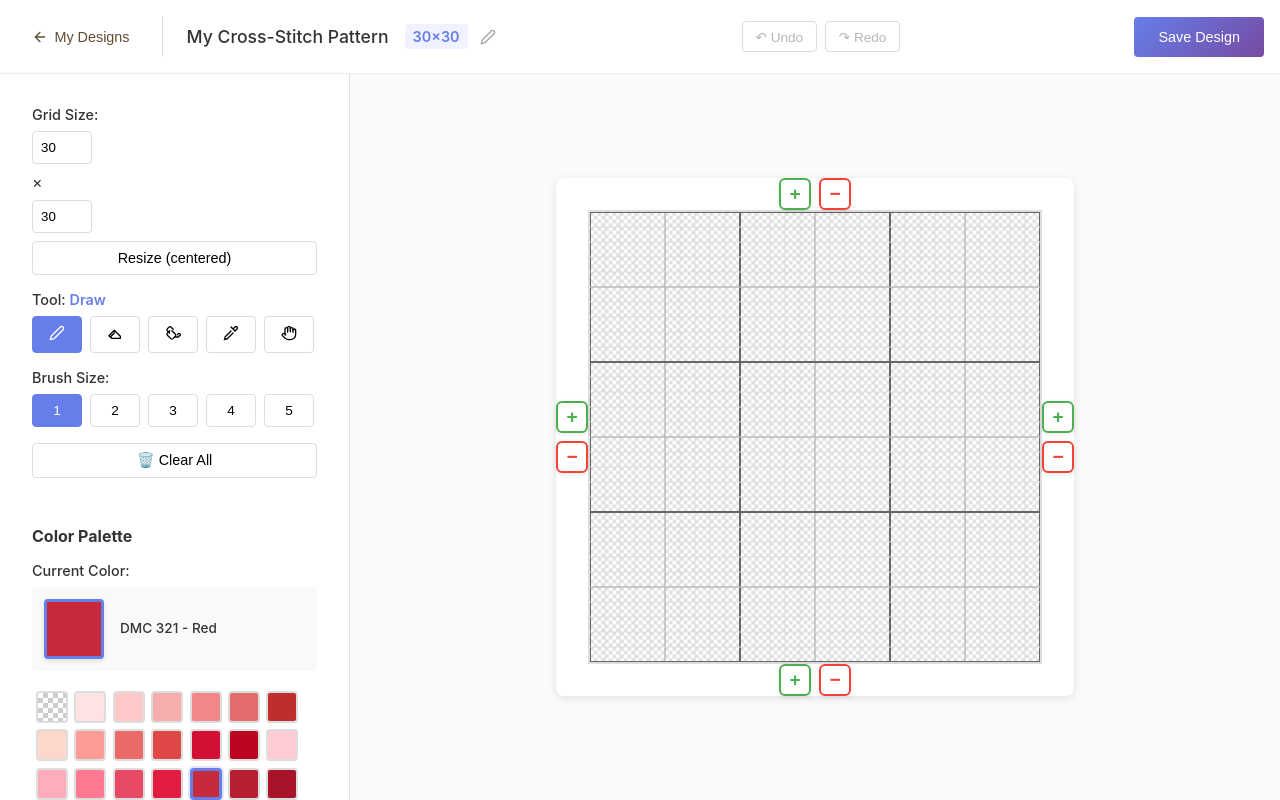
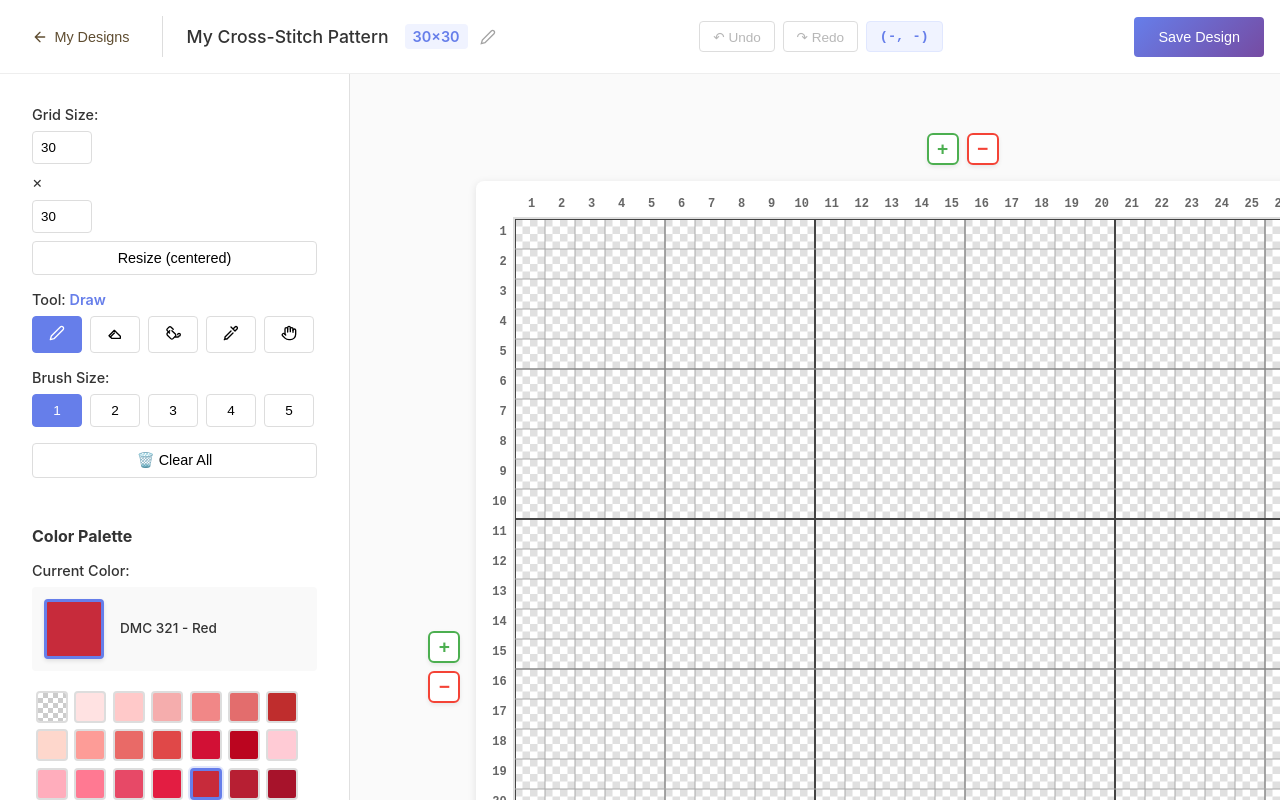
Before and after one commit to itsEliseB/CrossAndStitches, a Vue app in the folder frontend/: page /designs/new in a window 1280 px wide. Built offline with nearby package versions, Linux system fonts and the light colour scheme; no server answers; sample sign-in values are in the browser's storage.

Commit message:
feat(grid): Fix numbering display + add coordinates indicator in topbar

```diff
--- a/frontend/src/components/Designer/GridControls.vue
+++ b/frontend/src/components/Designer/GridControls.vue
@@ -51,6 +51,7 @@ defineEmits(['addRowTop', 'removeRowTop', 'addRowBottom', 'removeRowBottom', 'ad
   position: absolute;
   inset: 0;
   pointer-events: none;
+  margin:-1rem;
 }
 
 .control-edge {
@@ -61,25 +62,26 @@ defineEmits(['addRowTop', 'removeRowTop', 'addRowBottom', 'removeRowBottom', 'ad
 }
 
 .control-edge.top {
+  bottom: 100%;
   left: 50%;
   transform: translateX(-50%);
 }
 
 .control-edge.bottom {
-  bottom: 0px;
+  top: 100%;
   left: 50%;
   transform: translateX(-50%);
 }
 
 .control-edge.left {
-  left: 0;
+  right:100%;
   top: 50%;
   transform: translateY(-50%);
   flex-direction: column;
 }
 
 .control-edge.right {
-  right: 0;
+  left: 100%;
   top: 50%;
   transform: translateY(-50%);
   flex-direction: column;
--- a/frontend/src/components/Designer/SavePanel.vue
+++ b/frontend/src/components/Designer/SavePanel.vue
@@ -60,6 +60,9 @@
       <button @click="$emit('redo')" :disabled="!canRedo" class="btn btn-small" title="Redo (Ctrl+Y)">
         ↷ Redo
       </button>
+      <div class="coordinates-display">
+        {{ hoveredCoordinates }}
+      </div>
     </div>
 
     <button @click="$emit('save')" class="btn btn-primary" :disabled="saving">
@@ -122,6 +125,10 @@ const props = defineProps({
   hasUnsavedChanges: {
     type: Boolean,
     default: false
+  },
+  hoveredCoordinates: {
+    type: String,
+    default: null
   },
 })
 
@@ -292,4 +299,15 @@ const handleNavigateBack = () => {
 .btn:disabled {
   cursor: not-allowed;
 }
+
+.coordinates-display {
+  padding: 0.4rem 0.8rem;
+  background: #f0f3ff;
+  border-radius: 4px;
+  font-size: 0.85rem;
+  font-weight: 600;
+  color: #667eea;
+  font-family: monospace;
+  border: 1px solid #e0e7ff;
+}
 </style>
--- a/frontend/src/views/Designer.vue
+++ b/frontend/src/views/Designer.vue
@@ -26,23 +26,14 @@
 
       <!-- Header: Toolbar with title, actions, save button -->
       <header class="designer-header">
-        <SavePanel
-          v-model:title="title"
-          v-model:description="description"
-          :saving="saving"
+        <SavePanel v-model:title="title" v-model:description="description" :saving="saving"
           :panel-title="isEditMode ? 'Update Design' : 'Save Design'"
           :save-button-text="isEditMode ? 'Update Design' : 'Save Design'"
           :title-placeholder="isEditMode ? '' : 'My Cross-Stitch Pattern'"
-          :description-placeholder="isEditMode ? '' : 'Optional description'"
-          :show-cancel="isEditMode"
-          :can-undo="canUndo"
-          :can-redo="canRedo"
-          :grid-dimensions="`${gridHeight}×${gridWidth}`"
-          :has-unsaved-changes="hasUnsavedChanges"
-          @save="saveDesign"
-          @undo="undo"
-          @redo="redo"
-        />
+          :description-placeholder="isEditMode ? '' : 'Optional description'" :show-cancel="isEditMode"
+          :can-undo="canUndo" :can-redo="canRedo" :grid-dimensions="`${gridHeight}×${gridWidth}`"
+          :has-unsaved-changes="hasUnsavedChanges" :hovered-coordinates="hoveredCoordinatesDisplay"
+          @save="saveDesign" @undo="undo" @redo="redo" />
       </header>
 
       <!-- Content layout: main canvas + aside tools -->
@@ -50,52 +41,50 @@
         <!-- Aside: Tools and palette -->
         <aside class="tools-sidebar" :style="{ width: `${sidebarWidth}px` }">
           <div class="resize-handle" @mousedown="startResize"></div>
-          <SettingsPanel
-            v-model:currentColor="currentColor"
-            v-model:tool="tool"
-            v-model:brushSize="brushSize"
-            v-model:gridWidth="gridWidth"
-            v-model:gridHeight="gridHeight"
-            :hovered-color-info="hoveredColorInfo"
-            :show-clear-button="!isEditMode"
-            :show-grid-size="!isEditMode"
-            @clear-grid="clearGrid"
-            @resize="resizeGrid"
-          />
+          <SettingsPanel v-model:currentColor="currentColor" v-model:tool="tool" v-model:brushSize="brushSize"
+            v-model:gridWidth="gridWidth" v-model:gridHeight="gridHeight" :hovered-color-info="hoveredColorInfo"
+            :show-clear-button="!isEditMode" :show-grid-size="!isEditMode" @clear-grid="clearGrid"
+            @resize="resizeGrid" />
 
-          <ColorPalette
-            v-model:currentColor="currentColor"
-            :palette-colors="paletteColors"
-          />
+          <ColorPalette v-model:currentColor="currentColor" :palette-colors="paletteColors" />
         </aside>
 
         <!-- Main: Canvas area -->
         <main class="canvas-area">
-          <div class="canvas-wrapper">
+          <div class="canvas-wrapper" :style="canvasAreaStyle">
             <div class="canvas-container">
-                <canvas
-                  ref="canvasRef"
-                  :data-tool="tool"
-                  @mousedown="startDrawing"
-                  @mousemove="handleMouseMove"
-                  @mouseup="stopDrawing"
-                  @mouseleave="handleMouseLeave"
-                  @click="drawPixel"
-                ></canvas>
+              <div class="canvas-with-axes">
+                <!-- Top axis numbers -->
+                <div class="axis-top">
+                  <div class="axis-corner"></div>
+                  <div class="axis-numbers-horizontal">
+                    <span v-for="x in gridWidth" :key="`top-${x}`" :style="{ width: cellSize + 'px' }"
+                      class="axis-number">
+                      {{ x }}
+                    </span>
+                  </div>
+                </div>
+
+                <!-- Canvas row with left axis -->
+                <div class="canvas-row">
+                  <!-- Left axis numbers -->
+                  <div class="axis-left">
+                    <span v-for="y in gridHeight" :key="`left-${y}`" :style="{ height: cellSize + 'px' }"
+                      class="axis-number">
+                      {{ y }}
+                    </span>
+                  </div>
+
+                  <!-- Canvas -->
+                  <canvas ref="canvasRef" :data-tool="tool" @mousedown="startDrawing" @mousemove="handleMouseMove"
+                    @mouseup="stopDrawing" @mouseleave="handleMouseLeave" @click="drawPixel"></canvas>
+                </div>
+              </div>
+              <GridControls :grid-width="gridWidth" :grid-height="gridHeight" @add-row-top="addRowTop"
+                @remove-row-top="removeRowTop" @add-row-bottom="addRowBottom" @remove-row-bottom="removeRowBottom"
+                @add-column-left="addColumnLeft" @remove-column-left="removeColumnLeft"
+                @add-column-right="addColumnRight" @remove-column-right="removeColumnRight" />
             </div>
-
-            <GridControls
-              :grid-width="gridWidth"
-              :grid-height="gridHeight"
-              @add-row-top="addRowTop"
-              @remove-row-top="removeRowTop"
-              @add-row-bottom="addRowBottom"
-              @remove-row-bottom="removeRowBottom"
-              @add-column-left="addColumnLeft"
-              @remove-column-left="removeColumnLeft"
-              @add-column-right="addColumnRight"
-              @remove-column-right="removeColumnRight"
-            />
           </div>
         </main>
       </div>
@@ -156,7 +145,7 @@ const resize = (e) => {
 // Grid settings
 const gridWidth = ref(30)
 const gridHeight = ref(30)
-const cellSize = ref(15)
+const cellSize = ref(30)
 
 // Panning functions for hand tool
 const startPanning = (event) => {
@@ -276,6 +265,42 @@ const hasUnsavedChanges = computed(() => {
   if (!lastSavedSnapshot.value) return true // No save yet
   const currentSnapshot = JSON.stringify(createSnapshot())
   return currentSnapshot !== lastSavedSnapshot.value
+})
+
+// Format hovered coordinates for display
+const hoveredCoordinatesDisplay = computed(() => {
+  if (!cursorPosition.value) return '(-, -)'
+  const { x, y } = cursorPosition.value
+  return `(${x + 1}, ${y + 1})`
+})
+
+// Calculate canvas-area minimum dimensions
+const canvasAreaStyle = computed(() => {
+  // Canvas dimensions
+  const canvasWidth = gridWidth.value * cellSize.value * 1.15
+  const canvasHeight = gridHeight.value * cellSize.value * 1.15
+
+  // Axis dimensions (from CSS)
+  const leftAxisWidth = 40 // from .axis-left
+  const leftAxisMargin = 6 // from .axis-left margin-right
+  const topAxisMargin = 6 // from .axis-numbers-horizontal margin-bottom
+
+  // Canvas container padding: 1rem 2rem 2rem 1rem = 16px 32px 32px 16px
+  const containerPaddingHorizontal = 32 + 16 // right + left
+  const containerPaddingVertical = 16 + 32 // top + bottom
+
+  // Calculate canvas-container dimensions
+  const containerWidth = canvasWidth + leftAxisWidth + leftAxisMargin + containerPaddingHorizontal
+  const containerHeight = canvasHeight + topAxisMargin + containerPaddingVertical
+
+  // Canvas-area min dimensions = container + 2rem (32px) + 32px
+  const minWidth = containerWidth + 32 + 32 // 2rem + 32px
+  const minHeight = containerHeight + 32 + 32 // 2rem + 32px
+
+  return {
+    minWidth: `${minWidth}px`,
+    minHeight: `${minHeight}px`
+  }
 })
 
 // DMC color palette + transparent option (all 454 colors)
@@ -521,15 +546,15 @@ const renderGrid = () => {
   for (let x = 0; x <= gridWidth.value; x++) {
     if (x % 10 === 0) {
       // Bold dark line every 10 columns
-      ctx.strokeStyle = '#666'
+      ctx.strokeStyle = '#444'
       ctx.lineWidth = 2
     } else if (x % 5 === 0) {
-      // Medium lighter line every 5 columns (but not 10)
-      ctx.strokeStyle = '#bbb'
+      // Medium line every 5 columns (but not 10)
+      ctx.strokeStyle = '#888'
       ctx.lineWidth = 1.5
     } else {
-      // Regular thin light line
-      ctx.strokeStyle = '#ddd'
+      // Regular thin line
+      ctx.strokeStyle = '#aaa'
       ctx.lineWidth = 1
     }
 
@@ -542,15 +567,15 @@ const renderGrid = () => {
   for (let y = 0; y <= gridHeight.value; y++) {
     if (y % 10 === 0) {
       // Bold dark line every 10 rows
-      ctx.strokeStyle = '#666'
+      ctx.strokeStyle = '#444'
       ctx.lineWidth = 2
     } else if (y % 5 === 0) {
-      // Medium lighter line every 5 rows (but not 10)
-      ctx.strokeStyle = '#bbb'
+      // Medium line every 5 rows (but not 10)
+      ctx.strokeStyle = '#888'
       ctx.lineWidth = 1.5
     } else {
-      // Regular thin light line
-      ctx.strokeStyle = '#ddd'
+      // Regular thin line
+      ctx.strokeStyle = '#aaa'
       ctx.lineWidth = 1
     }
 
@@ -576,7 +601,7 @@ const renderGrid = () => {
         const targetY = y + dy
 
         if (targetX >= 0 && targetX < gridWidth.value &&
-            targetY >= 0 && targetY < gridHeight.value) {
+          targetY >= 0 && targetY < gridHeight.value) {
           const cellX = targetX * cellSize.value
           const cellY = targetY * cellSize.value
           ctx.fillRect(cellX, cellY, cellSize.value, cellSize.value)
@@ -655,7 +680,7 @@ const applyBrush = (centerX, centerY, color) => {
 
       // Check bounds
       if (targetX >= 0 && targetX < gridWidth.value &&
-          targetY >= 0 && targetY < gridHeight.value) {
+        targetY >= 0 && targetY < gridHeight.value) {
         grid.value[targetY][targetX] = color
       }
     }
@@ -892,7 +917,11 @@ onMounted(async () => {
   // Setup canvas
   if (canvasRef.value) {
     ctx = canvasRef.value.getContext('2d')
+    console.log('Canvas initialized:', canvasRef.value, 'Grid size:', gridWidth.value, 'x', gridHeight.value)
     renderGrid()
+    console.log('Grid rendered')
+  } else {
+    console.error('Canvas ref not found!')
   }
 
   // Keyboard shortcuts for undo/redo
@@ -1002,6 +1031,7 @@ onMounted(async () => {
     transform: translateX(400px);
     opacity: 0;
   }
+
   to {
     transform: translateX(0);
     opacity: 1;
@@ -1033,13 +1063,9 @@ onMounted(async () => {
 
 /* Main canvas area */
 .canvas-area {
-  display: flex;
-  flex-direction: column;
-  justify-content: center;
   background: #fafafa;
-  overflow: auto;
+  overflow: scroll;
   padding: 1rem;
-  align-items: center;
 }
 
 /* Aside tools sidebar */
@@ -1077,19 +1103,69 @@ onMounted(async () => {
 
 /* Canvas wrapper with controls */
 .canvas-wrapper {
-  position: relative;
-  display: inline-block;
+  display: flex;
+  justify-content: center;
+  align-items: center;
 }
 
 /* Canvas container */
 .canvas-container {
   position: relative;
   background: white;
-  padding: 2rem;
+  padding: 1rem 2rem 2rem 1rem;
   border-radius: 8px;
-  box-shadow: 0 2px 8px rgba(0,0,0,0.1);
+  box-shadow: 0 2px 8px rgba(0, 0, 0, 0.1);
   display: flex;
+  height: fit-content;
+  width: fit-content;
   justify-content: center;
+}
+
+/* Axis numbering styles */
+.canvas-with-axes {
+  display: inline-block;
+}
+
+.axis-top {
+  display: flex;
+}
+
+.axis-corner {
+  flex: 1;
+}
+
+.axis-numbers-horizontal {
+  display: flex;
+  margin-bottom: 6px;
+}
+
+.axis-numbers-horizontal .axis-number {
+  text-align: center;
+  align-items: flex-end;
+  justify-content: center;
+}
+
+.canvas-row {
+  display: flex;
+}
+
+.axis-left {
+  display: flex;
+  flex-direction: column;
+  margin-right: 6px;
+}
+
+.axis-left .axis-number {
+  align-items: center;
+  justify-content: flex-end;
+}
+
+.axis-number {
+  display: flex;
+  font-size: 12px;
+  color: #666;
+  font-family: monospace;
+  font-weight: 600;
 }
 
 canvas {
@@ -1133,6 +1209,7 @@ canvas[data-tool="hand"]:active {
     opacity: 0;
     transform: translateY(-5px);
   }
+
   to {
     opacity: 1;
     transform: translateY(0);
@@ -1150,7 +1227,7 @@ canvas[data-tool="hand"]:active {
   height: 50px;
   border-radius: 4px;
   border: 2px solid white;
-  box-shadow: 0 2px 4px rgba(0,0,0,0.2);
+  box-shadow: 0 2px 4px rgba(0, 0, 0, 0.2);
   flex-shrink: 0;
 }
 
```
